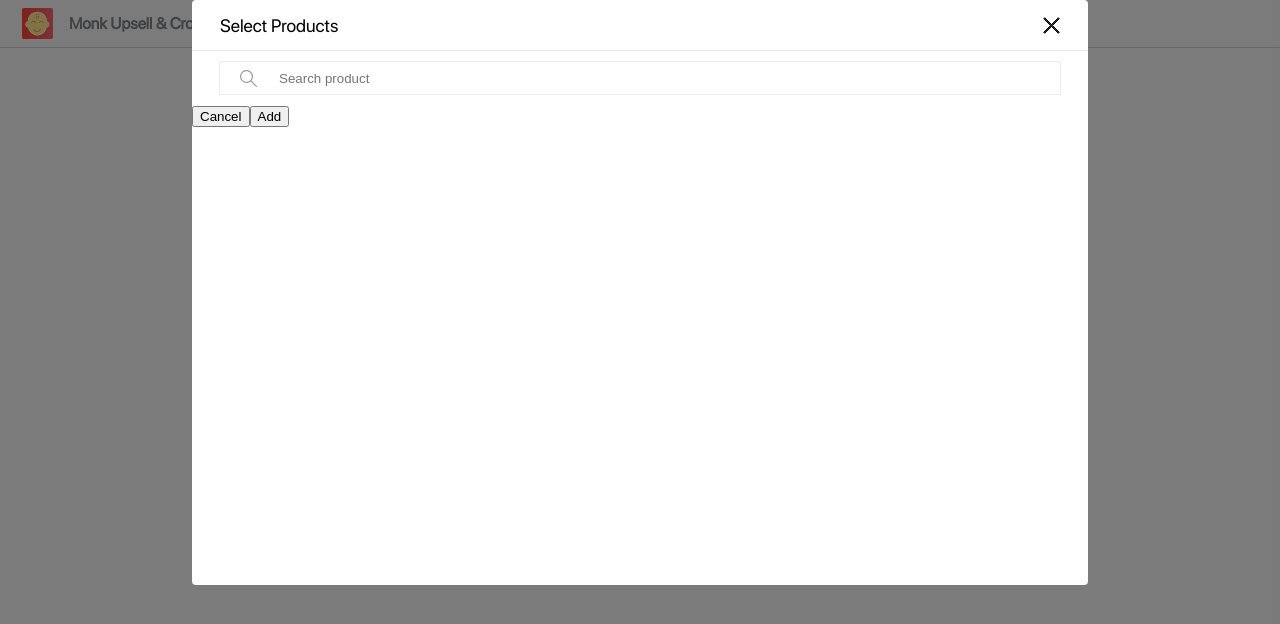
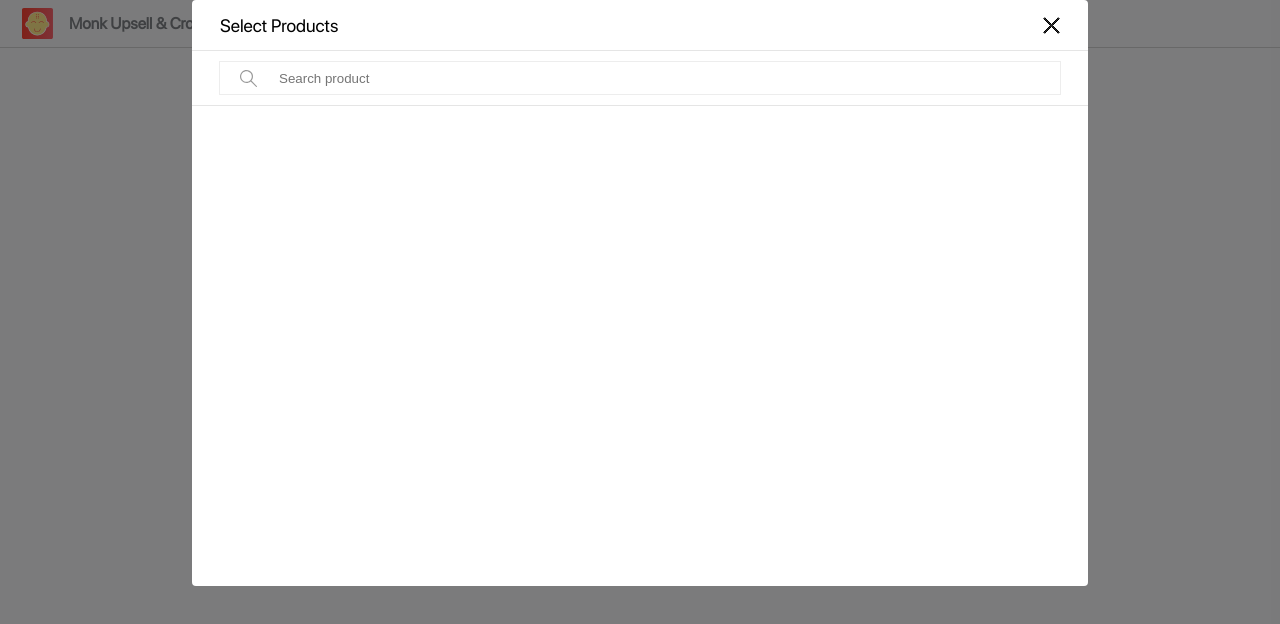
Before and after one commit to abhishek-shigavan/e-commerce-store-owner-frontend, a React (Create React App) app: page / in a window 1280 px wide. Both pictures are taken after a click on the picture 696 px from the left and 238 px from the top of the page. Shown: the top 624 px of the page. Built offline with nearby package versions, Linux system fonts and the light colour scheme.

Commit message:
MODIFIED: handling search product api calls on scroll in product list

```diff
--- a/src/components/ProductPicker/ProductPicker.jsx
+++ b/src/components/ProductPicker/ProductPicker.jsx
@@ -6,6 +6,7 @@ import { useEffect, useState } from "react"
 
 function ProductPicker ({updateProductList, ...props}) {
     const [pageNo, setPageNo] = useState(1)
+    const [searchQuery, setSearchQuery] = useState("")
     const [searchProdList, setSearchProdList] = useState([])
     const [selectedProdList, setSelectedProdList] = useState([])
 
@@ -24,6 +25,8 @@ function ProductPicker ({updateProductList, ...props}) {
             setSearchProdList([])
             return
         }
+        setSearchQuery(query)
+        if(pageNo > 1) setPageNo(1)
         searchProductsApiCall(query, 1).then((res) => {
             res.data ? setSearchProdList(res?.data) : console.log("no results");
         }).catch((err) => {
@@ -57,7 +60,7 @@ function ProductPicker ({updateProductList, ...props}) {
         }
     }
 
-    const markUnmarkVariants = (product, variantId) => {
+    const handleMarkUnmarkVariants = (product, variantId) => {
         let flag = false
         const isProductSelected = selectedProdList.filter((item) => item.id == product.id)
 
@@ -68,6 +71,21 @@ function ProductPicker ({updateProductList, ...props}) {
     const handleAddProduct = () => {
         updateProductList(selectedProdList)
     }
+
+    const handlefetchProductsOnScroll = delayedAPICall(() => {
+        if(pageNo) {
+            searchProductsApiCall(searchQuery, pageNo + 1).then((res) => {
+                if (res.data == null) {
+                    setPageNo(0)
+                    return
+                }
+                setSearchProdList([...searchProdList, ...res.data])
+                setPageNo(pageNo + 1)
+            }).catch((err) => {
+                console.log(err);
+            })
+        }
+    }, 700)
 
     return (
         <div className="product-picker-main-cnt">
@@ -83,8 +101,12 @@ function ProductPicker ({updateProductList, ...props}) {
                     onChange={(e) => handleSearchProduct(e.currentTarget.value)}
                 />
             </div>
-            <div className="product-search-divider-cnt"></div>
-            <div className="product-search-list-cnt">
+            <div className="product-picker-search-divider-cnt"></div>
+            <div className="product-search-list-action-cnt">
+                <div
+                    className="product-search-list-cnt"
+                    onScroll={handlefetchProductsOnScroll}
+                >
                     {searchProdList.map((prod) =>
                         <>
                             <div>
@@ -100,7 +122,7 @@ function ProductPicker ({updateProductList, ...props}) {
                                         <input
                                             type="checkbox"
                                             onChange={() => handleSelectVariant(prod, prodVariant)}
-                                        checked={markUnmarkVariants(prod, prodVariant.id)}
+                                            checked={handleMarkUnmarkVariants(prod, prodVariant.id)}
                                         />
                                         {prodVariant?.title}
                                     </label>
@@ -111,10 +133,16 @@ function ProductPicker ({updateProductList, ...props}) {
                             )}
                         </>
                     )}
+                </div>
+                {searchProdList.length > 0 &&
+                    <div className="product-picker-action-cnt">
+                        <span>{selectedProdList.length} product selected</span>
                         <div>
-                    <button>Cancel</button>
-                    <button onClick={handleAddProduct}>Add</button>
+                            <button className="product-picker-cancel-btn" onClick={updateProductList}>Cancel</button>
+                            <button className="product-picker-add-btn" onClick={handleAddProduct}>Add</button>
                         </div>
+                    </div>
+                }
             </div>
         </div>
     )
```
Lines whose indentation alone changed are shown as unchanged.
